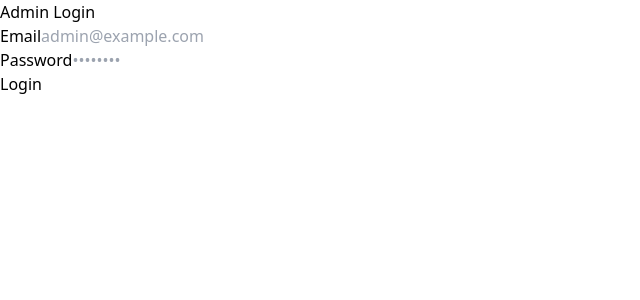
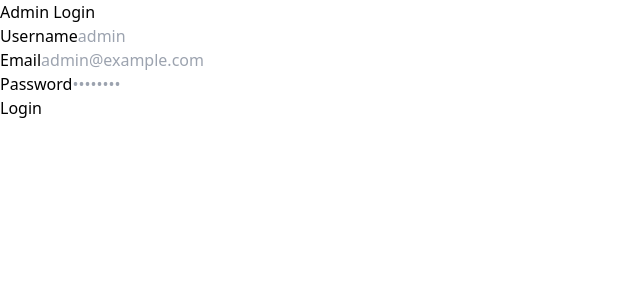
Before and after one commit to ansaralikunju311311/UMS_REDUX, a React (Vite) app in the folder frontend/: page /admin/login in a window 1280 px wide. Shown: the top 300 px of the page, without its empty margins (0-640 px from the left). Built offline with nearby package versions, Linux system fonts and the light colour scheme.

Commit message:
this is my final commit in my usermanagment system i make in this commit welcome message and other ui things perfect

```diff
--- a/frontend/src/Components/admin/AdminDash.jsx
+++ b/frontend/src/Components/admin/AdminDash.jsx
@@ -280,7 +280,7 @@ const AdminDash = () => {
                             <h1 className="text-xl font-bold text-gray-800">Admin Dashboard</h1>
                         </div>
                         <div className="flex items-center">
-                            <span className="mr-4 text-gray-600">Welcome, {admin.email}</span>
+                            <span className="mr-4 text-gray-600">Welcome, {admin.username}</span>
                             <button
                                 onClick={handleLogout}
                                 className="bg-red-500 hover:bg-red-600 text-white px-4 py-2 rounded-md text-sm font-medium"
--- a/frontend/src/Components/admin/AdminLogin.jsx
+++ b/frontend/src/Components/admin/AdminLogin.jsx
@@ -50,7 +50,15 @@ const AdminLogin = () => {
       <div className="bg-white p-8 rounded-lg shadow-lg w-full max-w-sm">
         <h2 className="text-2xl font-bold mb-6 text-center text-gray-800">Admin Login</h2>
         <form onSubmit={handleSubmit(onSubmit)}>
-
+           <div className="mb-4">
+            <label>Username</label>
+            <input placeholder='admin'
+            className="w-full p-2 border rounded mt-1"
+            type="text"
+            {...register('username', { required: 'Username is required' })}
+            />
+            {errors.username && <p className="text-red-500">{errors.username.message}</p>}
+           </div>
           <div className="mb-4">
             <label className="block text-gray-700 font-medium mb-2" htmlFor="email">
               Email
--- a/frontend/src/Components/user/Profile.jsx
+++ b/frontend/src/Components/user/Profile.jsx
@@ -122,8 +122,10 @@ const Profile = () => {
   return (
     <div className="min-h-screen bg-gradient-to-br from-gray-50 to-gray-100 py-12 px-4 sm:px-6 lg:px-8">
       <div className="max-w-lg mx-auto">
+
         <div className="bg-white shadow-xl rounded-2xl overflow-hidden">
           {/* Header Section */}
+
           <div className="relative h-40 bg-gradient-to-r from-indigo-500 to-purple-600">
             {!isEditing && (
               <button
@@ -136,6 +138,7 @@ const Profile = () => {
                 <span>Edit</span>
               </button>
             )}
+            <h1 className="text-4xl font-bold text-white mt-600 mb-4 text-center">Welcome! {user.username}</h1>
             <div className="absolute -bottom-16 left-1/2 transform -translate-x-1/2">
               <div className="relative">
                 <img
```
